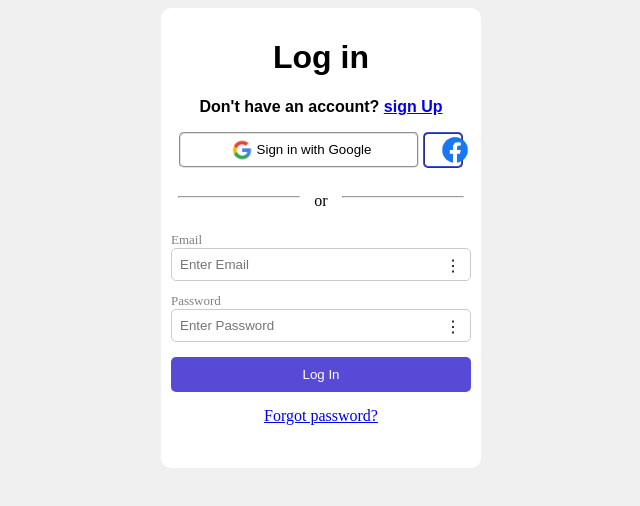
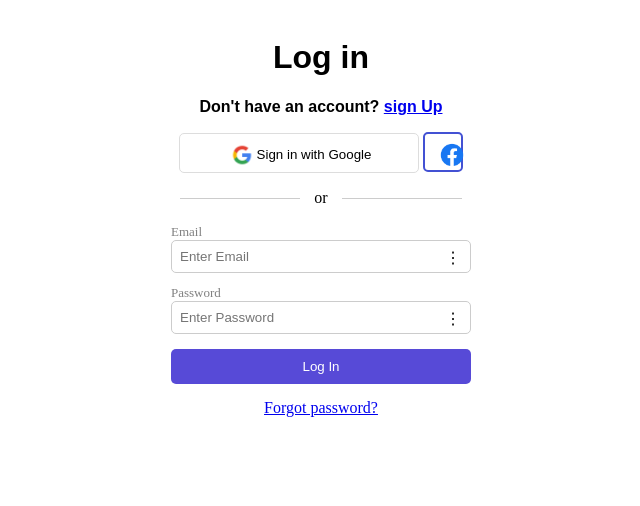
Before and after one commit to roz-mari/log_in, a plain HTML site: page index.html in a window 1280 px wide. Shown: the whole page, without its empty margins (319-959 px from the left). Drawn offline with Linux system fonts and the light colour scheme.

Commit message:
refactoring

```diff
--- a/index.html
+++ b/index.html
@@ -6,20 +6,23 @@
     <link rel="stylesheet" href="styles/style.css">
     <title>login</title>
 </head>
-<body style="background-color: #f0f0f0;">
+<body>
+    <section style="background-color: #eef0ff; font-family: Arial, Helvetica, sans-serif;"></section>
         <div style="text-align: center; width: 300px; height: 440px; margin: auto; background-color: #ffffff; border-radius: 10px; padding: 10px;">
             <h1 style="text-align: center; font-family: Arial, Helvetica, sans-serif;">Log in</h1>
             <p style="font-weight: bold; font-family: Arial, Helvetica, sans-serif;">Don't have an account? <a href="#">sign Up</a>
             </p>
             <div style="text-align: center;">
-            <button type="submit" style="border-radius: 5px;border-color: #e3e3e3; border-style:groove;background-color: #ffffff; width: 240px"><img style="vertical-align: middle;" src="./imges/google_icon.png" alt="google icon" height="30px">Sign in with Google</button>
-            <button type="button" style="border-radius: 5px;border-color: #4351d3;border-style:ridge; background-color: #ffffff; width: 40px;"><img style="vertical-align: middle; align-self: center;" src="./imges/fb_icon.png" alt="facebook icon" height="30px"></button>
+                <button type="button" style="display: inline-block; border-radius: 5px; border: 1px solid #ddd; background-color: #ffffff; width: 240px; height: 40px; line-height: 40px;"><img style="vertical-align: middle;" src="./imges/google_icon.png" alt="google icon" height="30px">Sign in with Google</button>
+                <button type="button" style="display: inline-block; border-radius: 5px; border: 2px solid #4351d3; background-color: #ffffff; width: 40px; height: 40px; text-align: center; line-height: 40px;">
+                    <img src="./imges/fb_icon.png" alt="facebook icon" height="26px" style="vertical-align: middle;">
+                </button>
             </div>
 
-        <div style="text-align: center; margin: 20px 0;">
-            <hr style="width: 40%; display: inline-block;">
-            <span style="margin: 0 10px;">or</span>
-            <hr style="width: 40%; display: inline-block;">
+            <div style="text-align: center; margin: 15px 0;">
+                <hr style="width: 40%; display: inline-block; vertical-align: middle; border: none; border-top: 1px solid #ccc;">
+                <span style="margin: 0 10px; display: inline-block; vertical-align: middle;">or</span>
+                <hr style="width: 40%; display: inline-block; vertical-align: middle; border: none; border-top: 1px solid #ccc;">
             </div>
 
             <form action="#" method="POST" style="text-align: left;">
@@ -40,5 +43,6 @@
 
             <p style="text-align: center; margin-top: 15px;"><a href="#">Forgot password?</a></p>
         </div>
+    </section>
 </body>
 </html>
```
Lines whose indentation alone changed are shown as unchanged.
